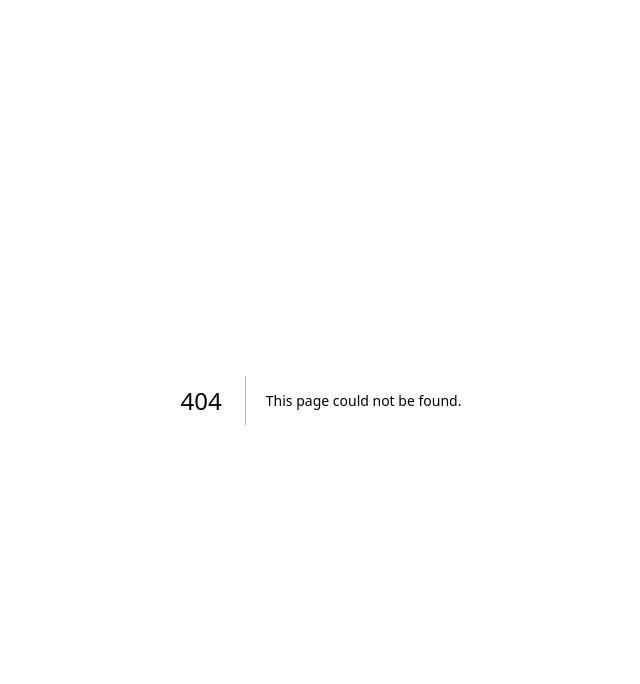
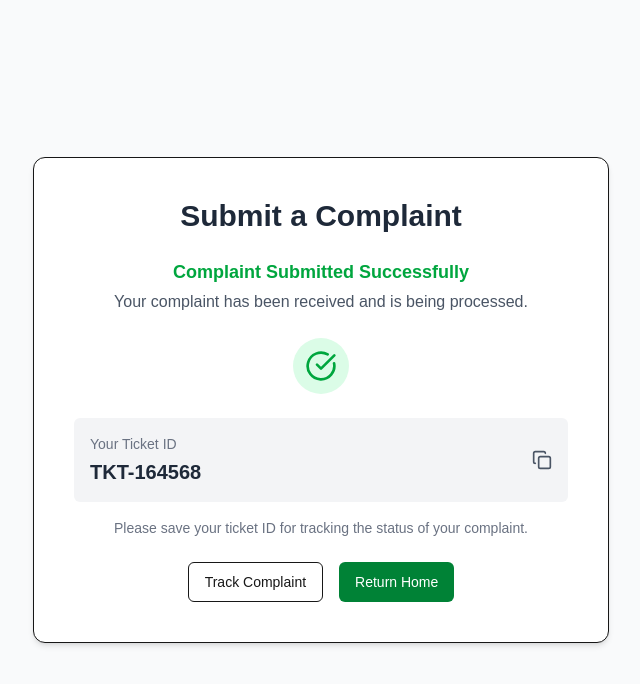
Before and after one commit to AimeKelvin/cces-mvp, a Next.js app in the folder client/: page /report/success in a window 1280 px wide. Before the commit this address had no page. Shown: the top 684 px of the page, without its empty margins (319-959 px from the left). Built offline with nearby package versions, Linux system fonts and the light colour scheme.

Commit message:
feat: add Report Success and Track Complaint pages with UI components and functionality

```diff
--- /dev/null
+++ b/client/src/app/report/success/page.tsx
@@ -0,0 +1,77 @@
+"use client";
+
+import { CheckCircle, Copy, Check } from "lucide-react";
+import { Button } from "@/components/ui/button";
+import Link from "next/link";
+import { useState } from "react";
+
+export default function ReportSuccessPage() {
+  const ticketId = "TKT-164568";
+  const [copied, setCopied] = useState(false);
+
+  const handleCopy = async () => {
+    try {
+      await navigator.clipboard.writeText(ticketId);
+      setCopied(true);
+      setTimeout(() => setCopied(false), 2000);
+    } catch (err) {
+      console.error("Failed to copy:", err);
+    }
+  };
+
+  return (
+    <section className="flex items-center justify-center min-h-screen bg-gray-50 px-4">
+      <div className="bg-white p-8 sm:p-10 rounded-xl shadow-md w-full max-w-xl text-center border">
+        <h1 className="text-2xl sm:text-3xl font-bold text-gray-800 mb-6">
+          Submit a Complaint
+        </h1>
+
+        <div className="text-green-600 text-lg font-semibold mb-1">
+          Complaint Submitted Successfully
+        </div>
+        <p className="text-gray-600 mb-6">
+          Your complaint has been received and is being processed.
+        </p>
+
+        <div className="flex justify-center mb-6">
+          <div className="bg-green-100 rounded-full p-3">
+            <CheckCircle className="w-8 h-8 text-green-600" />
+          </div>
+        </div>
+
+        {/* Ticket ID with Copy */}
+        <div className="bg-gray-100 p-4 rounded-md mb-4 flex items-center justify-between">
+          <div className="text-left">
+            <p className="text-sm text-gray-500 mb-1">Your Ticket ID</p>
+            <p className="text-xl font-semibold text-gray-800">{ticketId}</p>
+          </div>
+          <button
+            onClick={handleCopy}
+            className="ml-4 text-gray-600 hover:text-blue-600 transition"
+            aria-label="Copy Ticket ID"
+          >
+            {copied ? <Check className="w-5 h-5 text-green-600" /> : <Copy className="w-5 h-5" />}
+          </button>
+        </div>
+
+        <p className="text-gray-500 text-sm mb-6">
+          Please save your ticket ID for tracking the status of your complaint.
+        </p>
+
+        <div className="flex flex-col sm:flex-row justify-center gap-4">
+          <Link href={`/report/track?ticketId=${ticketId}`}>
+            <Button variant="outline" className="w-full sm:w-auto">
+              Track Complaint
+            </Button>
+          </Link>
+          <Link href="/">
+            <Button className="w-full sm:w-auto bg-green-700 hover:bg-green-800 text-white">
+              Return Home
+            </Button>
+          </Link>
+        </div>
+      </div>
+    </section>
+  );
+}
+``
--- /dev/null
+++ b/client/src/app/track/page.tsx
@@ -0,0 +1,111 @@
+"use client";
+
+import { useState } from "react";
+import { Input } from "@/components/ui/input";
+import { Button } from "@/components/ui/button";
+import { BadgeCheck, Hourglass, XCircle } from "lucide-react";
+import Navbar from "@/components/ui/Navbar";
+
+const mockComplaint = {
+  ticketId: "TKT-164568",
+  title: "Broken streetlight on KK 12 Ave",
+  description: "The streetlight near the bus stop has been broken for over a week. It gets very dark at night, making it unsafe.",
+  dateSubmitted: "2025-05-14",
+  status: "In Progress",
+  response: "We have dispatched a maintenance team. Expected resolution within 3 business days.",
+  organization: "Kigali City Infrastructure Department",
+  citizen: {
+    name: "John Doe",
+    email: "john@example.com",
+  }
+};
+
+export default function TrackPage() {
+  const [ticketId, setTicketId] = useState("");
+  const [complaint, setComplaint] = useState<any | null>(null);
+
+  const handleTrack = () => {
+    if (ticketId === mockComplaint.ticketId) {
+      setComplaint(mockComplaint);
+    } else {
+      setComplaint(null);
+      alert("Complaint not found. Please check your Ticket ID.");
+    }
+  };
+
+  const statusColor = {
+    "Pending": "bg-yellow-100 text-yellow-700",
+    "In Progress": "bg-blue-100 text-blue-700",
+    "Resolved": "bg-green-100 text-green-700",
+    "Rejected": "bg-red-100 text-red-700"
+  };
+
+  const statusIcon = {
+    "Pending": <Hourglass className="w-5 h-5 text-yellow-600" />,
+    "In Progress": <Hourglass className="w-5 h-5 animate-spin text-blue-600" />,
+    "Resolved": <BadgeCheck className="w-5 h-5 text-green-600" />,
+    "Rejected": <XCircle className="w-5 h-5 text-red-600" />,
+  };
+
+  return (
+    <>
+      <Navbar />
+      <section className="max-w-5xl mx-auto px-4 py-12">
+        <h1 className="text-3xl sm:text-4xl font-bold text-center mb-10">Track Your Complaint</h1>
+
+        <div className="flex flex-col sm:flex-row gap-4 items-center justify-center mb-12">
+          <Input
+            placeholder="Enter your Ticket ID"
+            value={ticketId}
+            onChange={(e) => setTicketId(e.target.value)}
+            className="w-full sm:max-w-md"
+          />
+          <Button onClick={handleTrack}>Track</Button>
+        </div>
+
+        {complaint && (
+          <div className="bg-white rounded-xl shadow-md p-6 md:p-8 space-y-6">
+            {/* Ticket Header */}
+            <div className="flex flex-col sm:flex-row justify-between items-start sm:items-center gap-4">
+              <h2 className="text-xl font-semibold text-gray-800">Ticket ID: {complaint.ticketId}</h2>
+              <div className={`flex items-center gap-2 px-3 py-1 rounded-full text-sm font-medium ${statusColor[complaint.status as keyof typeof statusColor]}`}>
+                {statusIcon[complaint.status as keyof typeof statusIcon]}
+                {complaint.status}
+              </div>
+            </div>
+
+            {/* Complaint Detail */}
+            <div className="grid grid-cols-1 sm:grid-cols-2 gap-6 text-gray-800">
+              <div>
+                <p className="text-sm text-gray-500">Title</p>
+                <p className="font-medium">{complaint.title}</p>
+              </div>
+              <div>
+                <p className="text-sm text-gray-500">Submitted On</p>
+                <p className="font-medium">{complaint.dateSubmitted}</p>
+              </div>
+              <div className="sm:col-span-2">
+                <p className="text-sm text-gray-500">Description</p>
+                <p className="mt-1 text-gray-700">{complaint.description}</p>
+              </div>
+              <div className="sm:col-span-2">
+                <p className="text-sm text-gray-500">Responsible Organization</p>
+                <p className="mt-1 font-medium">{complaint.organization}</p>
+              </div>
+              <div className="sm:col-span-2">
+                <p className="text-sm text-gray-500">Official Response</p>
+                <div className="mt-1 p-4 bg-gray-50 border border-gray-200 rounded-lg text-gray-700">
+                  {complaint.response}
+                </div>
+              </div>
+              <div className="sm:col-span-2">
+                <p className="text-sm text-gray-500">Submitted By</p>
+                <p className="mt-1 font-medium">{complaint.citizen.name} ({complaint.citizen.email})</p>
+              </div>
+            </div>
+          </div>
+        )}
+      </section>
+    </>
+  );
+}
```
